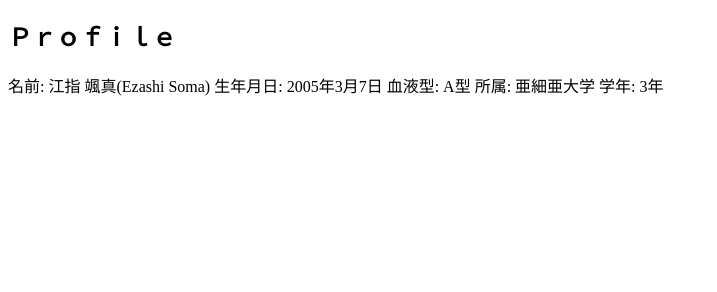
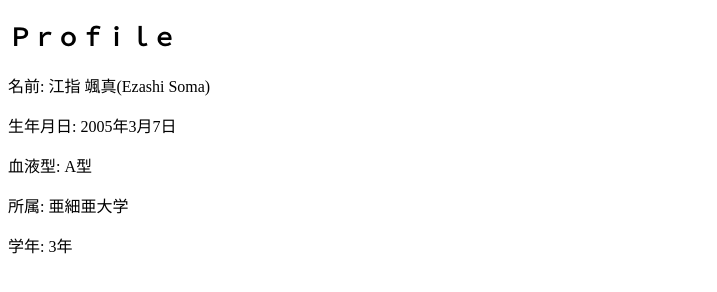
Before and after one commit to asia-ezas/test.github.io, a plain HTML site: page index.html in a window 1280 px wide. Shown: the part 48-340 px from the top of the page, without its empty margins (0-717 px from the left). Drawn offline with Linux system fonts and the light colour scheme.

Commit message:
Update index.html
プロフィール項目を改行

```diff
--- a/index.html
+++ b/index.html
@@ -2,10 +2,10 @@
   <body>
     <h1>first github web page</h2>
     <h2>Ｐｒｏｆｉｌｅ</h2>
-    名前: 江指 颯真(Ezashi Soma)
-    生年月日: 2005年3月7日
-    血液型: A型
-    所属: 亜細亜大学
-    学年: 3年
+    <p>名前: 江指 颯真(Ezashi Soma)</p>
+    <p>生年月日: 2005年3月7日</p>
+    <p>血液型: A型</p>
+    <p>所属: 亜細亜大学</p>
+    <p>学年: 3年</p>
   </body>
 </html>
```
